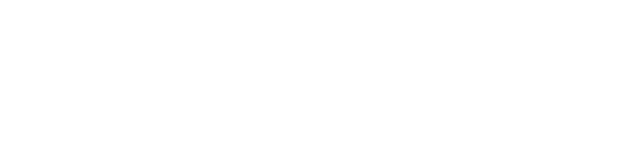
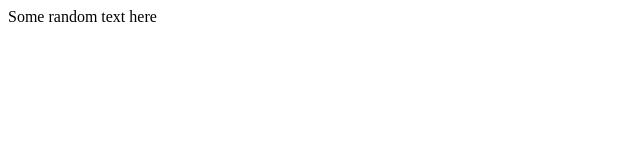
Before and after one commit to rishikeshjoshi123/Study-site-development, a plain HTML site: page index.html in a window 1280 px wide. Shown: the whole page, without its empty margins (0-640 px from the left). Drawn offline with Linux system fonts and the light colour scheme.

Commit message:
Update index.html

```diff
--- a/index.html
+++ b/index.html
@@ -2,6 +2,6 @@
 <html>
   <head></head>
   <body>
-    <div></div>
+    <div>Some random text here</div>
   </body>
 </html>
```
